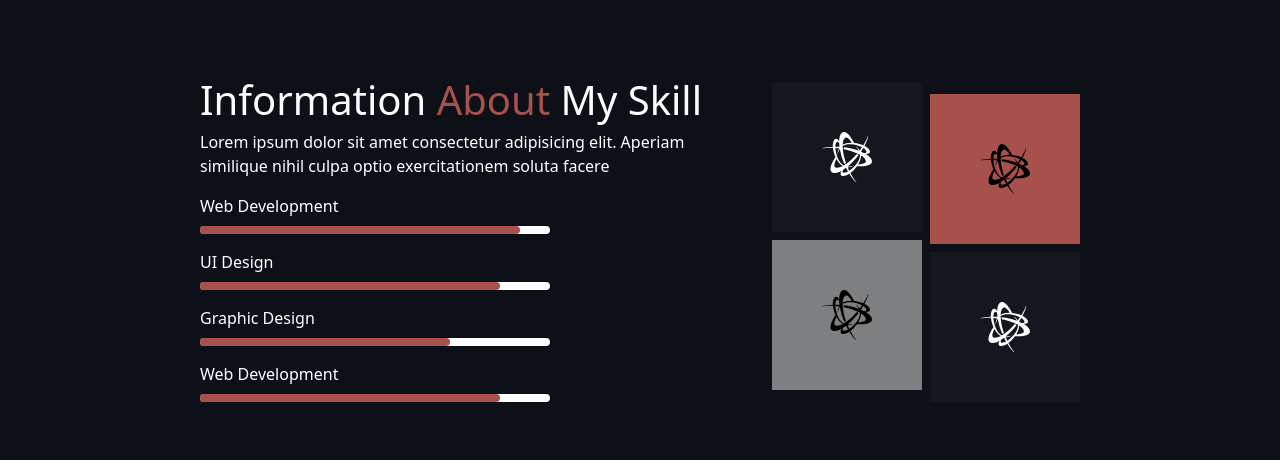
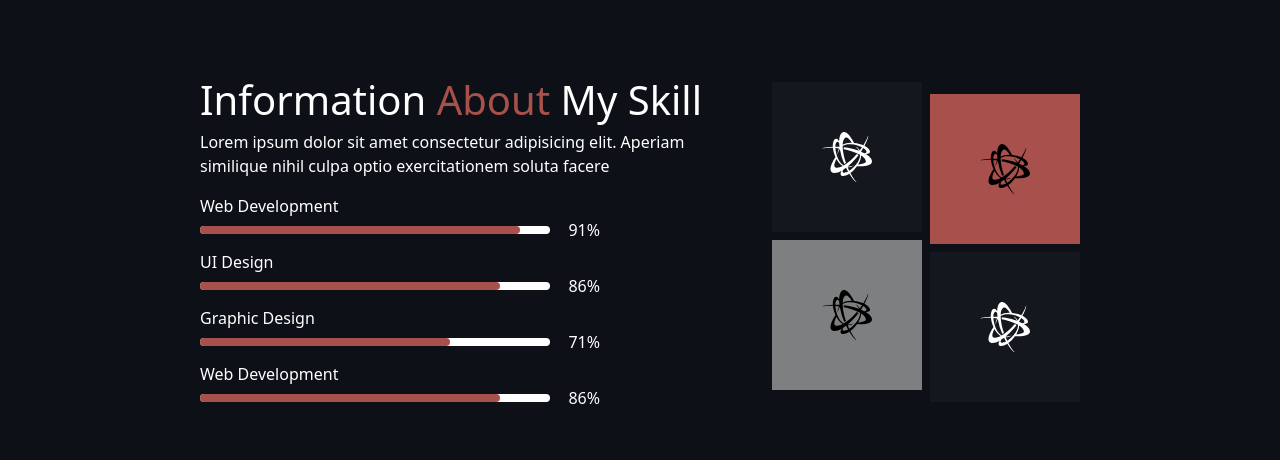
Before and after one commit to ncflsy/portofolio-site, a React (Create React App) app: page / in a window 1280 px wide. Shown: the part 1564-2024 px from the top of the page. Built offline with nearby package versions, Linux system fonts and the light colour scheme.

Commit message:
update indikator my skill in skill component

```diff
--- a/src/pages/Skill.jsx
+++ b/src/pages/Skill.jsx
@@ -1,65 +1,90 @@
-import React from 'react'
+import React from "react";
 import { FaBattleNet } from "react-icons/fa";
 
 const Skill = () => {
+  function calculatePercentage(currentWidth, totalWidth) {
+    return Math.round((currentWidth / totalWidth) * 100);
+  }
+
   return (
     <>
       <div class="judul flex h-[100px] bg-black items-center">
         <div class="bg-red border border-red w-[60px] md:w-[200px] h-[2px] rounded-full"></div>
-            <h1 class="text-red font-bold text-[30px] md:text-[40px] ms-4 md:ms-8 my-auto">My Skill</h1>
+        <h1 class="text-red font-bold text-[30px] md:text-[40px] ms-4 md:ms-8 my-auto">
+          My Skill
+        </h1>
         <div class="bg-red border border-red w-[60px] md:w-[200px] h-[2px] rounded-full ms-auto"></div>
       </div>
-    <section id='skill' className='bg-black text-white px-[50px] md:px-[200px] py-[100px]'>
-        <div className='flex flex-col-reverse lg:flex-row justify-center gap-4'>
-            <div className='max-w-[600px]'>
-                <h1 className='text-white text-[30px] md:text-[40px] leading-[40px] md:leading-[60px]'>Information <span className='text-red'>About</span> My Skill</h1>
-                <p>Lorem ipsum dolor sit amet consectetur adipisicing elit. Aperiam similique nihil culpa optio exercitationem soluta facere </p>
-                <div className='flex flex-col gap-4'>
-                    <div className='mt-4 flex flex-col gap-2 relative'>
+      <section
+        id="skill"
+        className="bg-black text-white px-[50px] md:px-[200px] py-[100px]"
+      >
+        <div className="flex flex-col-reverse lg:flex-row justify-center gap-4">
+          <div className="max-w-[600px]">
+            <h1 className="text-white text-[30px] md:text-[40px] leading-[40px] md:leading-[60px]">
+              Information <span className="text-red">About</span> My Skill
+            </h1>
+            <p>
+              Lorem ipsum dolor sit amet consectetur adipisicing elit. Aperiam
+              similique nihil culpa optio exercitationem soluta facere{" "}
+            </p>
+            <div className="flex flex-col gap-4">
+              <div className="mt-4 flex flex-col gap-2 relative max-w-[400px]">
                 <p>Web Development</p>
-                        <div className='w-[350px] h-2 bg-white rounded-full top-8 left-0 absolute'></div>
-                        <div className='w-[320px] h-2 bg-red rounded-full top-8 left-0 absolute'></div>
+                <div className="w-[175px] md:w-[350px] h-2 bg-white rounded-full top-8 left-0 absolute"></div>
+                <div className="w-[160px] md:w-[320px] h-2 bg-red rounded-full top-8 left-0 absolute"></div>
+                <span className="absolute top-6 right-0">
+                  {calculatePercentage(320, 350)}%
+                </span>
               </div>
-                    <div className='mt-4 flex flex-col gap-2 relative'>
+              <div className="mt-4 flex flex-col gap-2 relative max-w-[400px]">
                 <p>UI Design</p>
-                        <div className='w-[350px] h-2 bg-white rounded-full top-8 left-0 absolute'></div>
-                        <div className='w-[300px] h-2 bg-red rounded-full top-8 left-0 absolute'></div>
+                <div className="w-[175px] md:w-[350px] h-2 bg-white rounded-full top-8 left-0 absolute"></div>
+                <div className="w-[150px] md:w-[300px] h-2 bg-red rounded-full top-8 left-0 absolute"></div>
+                <span className="absolute top-6 right-0">
+                  {calculatePercentage(300, 350)}%
+                </span>
               </div>
-                    <div className='mt-4 flex flex-col gap-2 relative'>
+              <div className="mt-4 flex flex-col gap-2 relative max-w-[400px]">
                 <p>Graphic Design</p>
-                        <div className='w-[350px] h-2 bg-white rounded-full top-8 left-0 absolute'></div>
-                        <div className='w-[250px] h-2 bg-red rounded-full top-8 left-0 absolute'></div>
+                <div className="w-[175px] md:w-[350px] h-2 bg-white rounded-full top-8 left-0 absolute"></div>
+                <div className="w-[125px] md:w-[250px] h-2 bg-red rounded-full top-8 left-0 absolute"></div>
+                <span className="absolute top-6 right-0">
+                  {calculatePercentage(250, 350)}%
+                </span>
               </div>
-                    <div className='mt-4 flex flex-col gap-2 relative'>
+              <div className="mt-4 flex flex-col gap-2 relative max-w-[400px]">
                 <p>Web Development</p>
-                        <div className='w-[350px] h-2 bg-white rounded-full top-8 left-0 absolute'></div>
-                        <div className='w-[300px] h-2 bg-red rounded-full top-8 left-0 absolute'></div>
+                <div className="w-[175px] md:w-[350px] h-2 bg-white rounded-full top-8 left-0 absolute"></div>
+                <div className="w-[150px] md:w-[300px] h-2 bg-red rounded-full top-8 left-0 absolute"></div>
+                <span className="absolute top-6 right-0">
+                  {calculatePercentage(300, 350)}%
+                </span>
               </div>
             </div>
           </div>
-            <div className='flex gap-2 items-center justify-center'>
-                <div className='flex flex-col gap-2'>
-                    <div className=' w-[150px] h-[150px] justify-center flex items-center bg-darkgrey'>
-                        <FaBattleNet size={50}/>
+          <div className="flex gap-2 items-center justify-center">
+            <div className="flex flex-col gap-2">
+              <div className=" w-[150px] h-[150px] justify-center flex items-center bg-darkgrey">
+                <FaBattleNet size={50} />
               </div>
-                    <div className=' w-[150px] h-[150px] justify-center flex items-center bg-grey'>
-                        <FaBattleNet size={50} color='black'/>
+              <div className=" w-[150px] h-[150px] justify-center flex items-center bg-grey">
+                <FaBattleNet size={50} color="black" />
               </div>
             </div>
-                <div className='flex flex-col gap-2 pt-6'>
-                    <div className=' w-[150px] h-[150px] justify-center flex items-center bg-red'>
-                        <FaBattleNet size={50} color='black'/>
+            <div className="flex flex-col gap-2 pt-6">
+              <div className=" w-[150px] h-[150px] justify-center flex items-center bg-red">
+                <FaBattleNet size={50} color="black" />
               </div>
-                    <div className=' w-[150px] h-[150px] justify-center flex items-center bg-darkgrey'>
-                        <FaBattleNet size={50}/>
+              <div className=" w-[150px] h-[150px] justify-center flex items-center bg-darkgrey">
+                <FaBattleNet size={50} />
               </div>
             </div>
           </div>
         </div>
-
       </section>
     </>
-  )
-}
+  );
+};
 
-export default Skill
+export default Skill;
```
Lines whose indentation alone changed are shown as unchanged.
